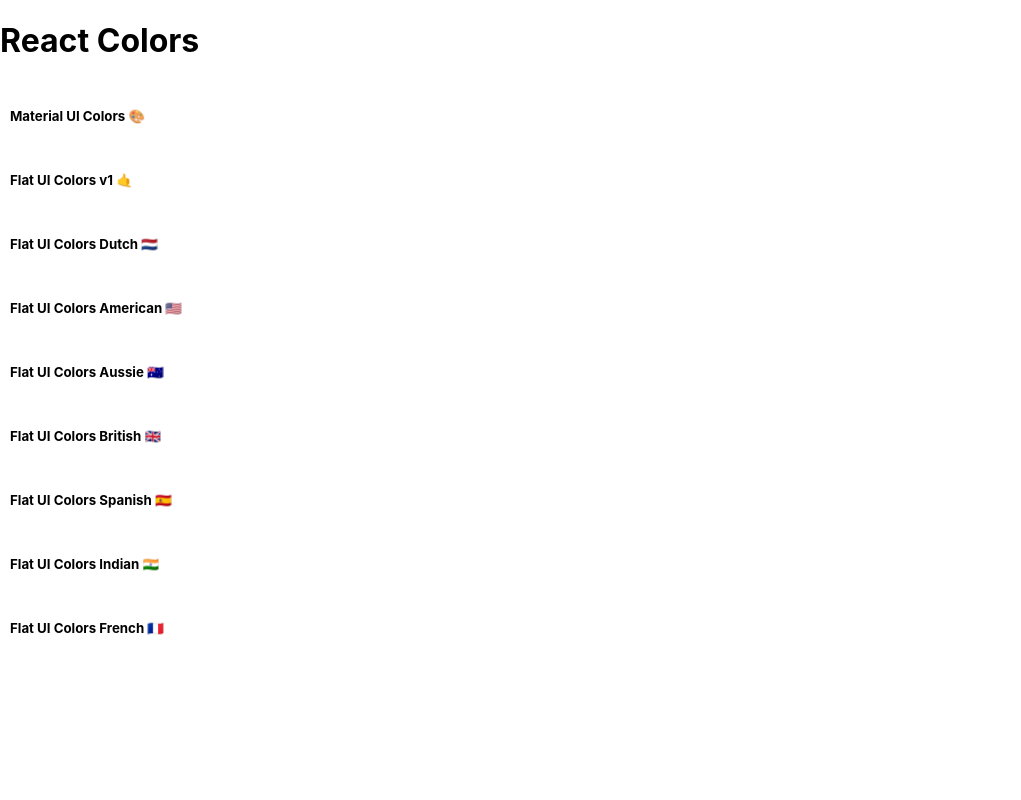
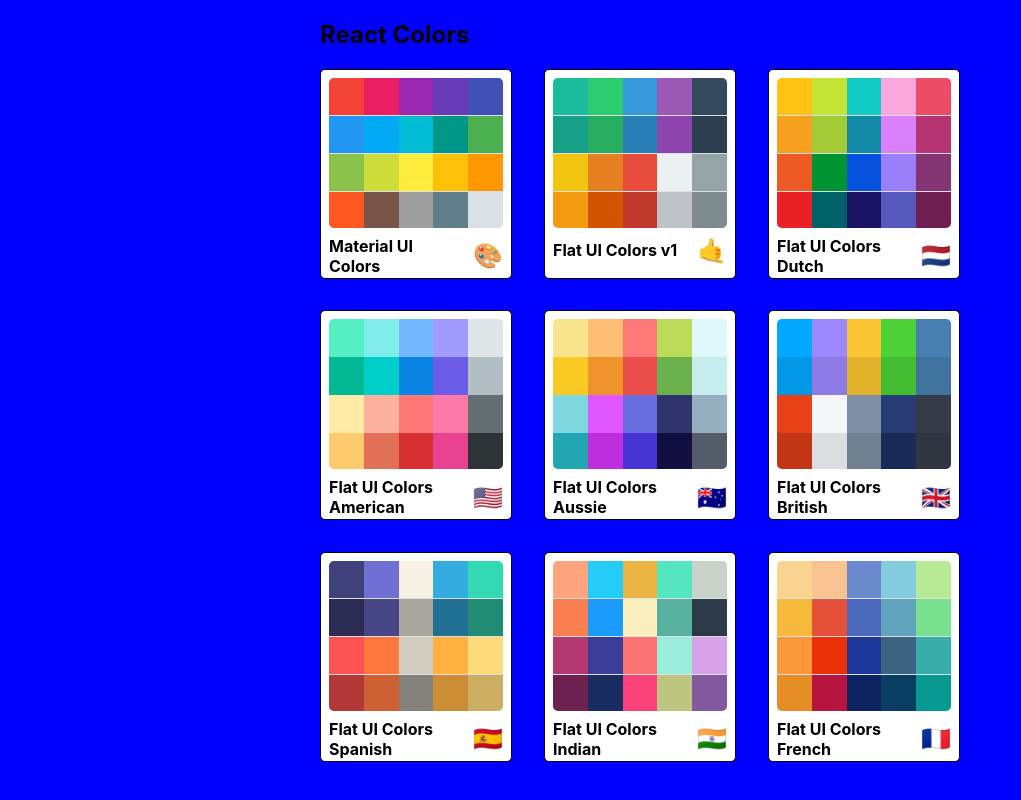
Before and after one commit to elizabethrsotomayor/colors-app, a React (Create React App) app: page / in a window 1280 px wide. Shown: the whole page, without its empty margins (0-1021 px from the left). Built offline with nearby package versions, Linux system fonts and the light colour scheme.

Commit message:
finish styling MiniPalettes

```diff
--- a/src/MiniPalette.js
+++ b/src/MiniPalette.js
@@ -1,13 +1,5 @@
 import React from 'react';
 import { Box, createTheme, ThemeProvider } from '@mui/system';
-import { Link } from 'react-router-dom';
-
-function MiniPalette(props) {
-    const { paletteName, id, emoji, colors } = {...props};
-
-    // console.log(paletteName);
-    // console.log(id);
-    // console.log(colors);
 
 const theme = createTheme({
     palette: {
@@ -15,27 +7,61 @@
             main: '#000',
         },
     },
-        custom: {
-            myOwnComponent: {
-              margin: "3rem 10px",
-              backgroundColor: "lightgreen"
-            }
-        }
-    });
-
-    return (
-        <ThemeProvider theme={theme}>
-            <Box sx={{ margin: (theme) => theme.custom.myOwnComponent.margin }}>
-                <Box sx={{backgroundColor: "grey"}}/>
-                <h5 sx={{ display: "flex",
+    root: {
+        backgroundColor: "white",
+        border: "1px solid black",
+        borderRadius: "5px",
+        padding: "0.5rem",
+        position: "relative",
+        overflow: "hidden",
+        "&:hover": {
+          cursor: "pointer"
+        },
+        height: "12rem"
+    },
+      colors: {
+        backgroundColor: "#dae1e4",
+        height: "150px",
+        width: "100%",
+        borderRadius: "5px",
+        overflow: "hidden"
+    },
+      title: {
+        display: "flex",
         justifyContent: "space-between",
         alignItems: "center",
         margin: "0",
         color: "black",
         paddingTop: "0.5rem",
         fontSize: "1rem",
-            position: "relative"}}>{paletteName} <span sx={{marginLeft: "0.5rem",
-            fontSize: "1.5rem"}}>{emoji}</span></h5>
+        position: "relative"
+    },
+      emoji: {
+        marginLeft: "0.5rem",
+        fontSize: "1.5rem"
+    },
+      miniColor: {
+        height: "25%",
+        width: "20%",
+        display: "inline-block",
+        margin: "0 auto",
+        position: "relative",
+        marginBottom: "-3.5px"
+    }
+});
+
+function MiniPalette(props) {
+    const { paletteName, id, emoji, colors } = {...props};
+
+    const miniColorBoxes = colors.map(color => (
+        <Box key={color.name} sx={theme.miniColor} style={{backgroundColor: color.color}}/>
+      ));
+
+    return (
+        <ThemeProvider theme={theme}>
+            <Box sx={theme.root}>
+                <Box sx={theme.colors}>{miniColorBoxes}</Box>
+                <h5 style={theme.title}>{paletteName} <span style={theme.emoji}>{emoji}</span></h5>
             </Box>
         </ThemeProvider>
     )
--- a/src/PaletteList.js
+++ b/src/PaletteList.js
@@ -1,17 +1,55 @@
 import React, { Component } from 'react';
-import { Link } from 'react-router-dom';
 import MiniPalette from './MiniPalette';
+import { Box, createTheme, ThemeProvider } from '@mui/system';
+
+const theme = createTheme({
+  root: {
+    backgroundColor: "blue",
+    height: "100vh",
+    display: "flex",
+    alignItems: "flex-start",
+    justifyContent: "center"
+  },
+  container: {
+    width: "50%",
+    display: "flex",
+    alignItems: "flex-start",
+    flexDirection: "column",
+    flexWrap: "wrap"
+  },
+  nav: {
+    display: "flex",
+    width: "100%",
+    justifyContent: "space-between",
+  },
+  palettes: {
+    boxSizing: "border-box",
+    width: "100%",
+    display: "grid",
+    gridTemplateColumns: "repeat(3, 30%)",
+    gridGap: "5%"
+  }
+});
 
 export default class PaletteList extends Component {
   render() {
     const {palettes} = this.props;
+
     return (
-      <div>
-        <h1>React Colors</h1>
-        {palettes.map(palette => (
-            <MiniPalette {...palette}/>
-        ))}
-      </div>
+      <ThemeProvider theme={theme}>
+        <Box style={theme.root}>
+          <Box style={theme.container}>
+            <nav style={theme.nav}>
+              <h1>React Colors</h1>
+            </nav>
+            <div style={theme.palettes}>
+              {palettes.map(palette => (
+                <MiniPalette {...palette} key={palette.id}/>
+                ))}
+            </div>
+          </Box>
+        </Box>
+      </ThemeProvider>
     )
   }
 }
```
Lines whose indentation alone changed are shown as unchanged.
